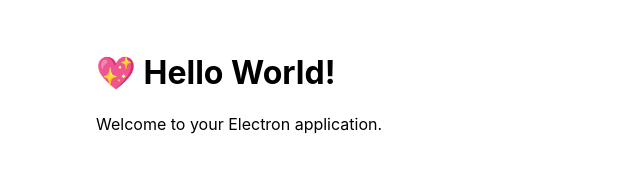
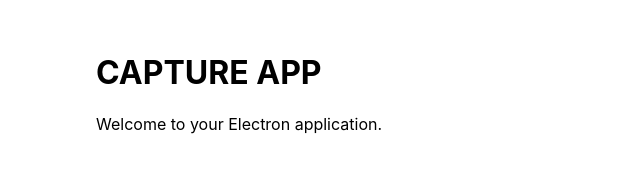
Before and after one commit to annis94/captureDecran, an Electron app: page captureDecran/src/index.html in a window 800 px wide. Shown: the whole page, without its empty margins (0-640 px from the left). Drawn offline with Linux system fonts and the light colour scheme.

Commit message:
Update index.html

```diff
--- a/captureDecran/src/index.html
+++ b/captureDecran/src/index.html
@@ -6,7 +6,7 @@
     <link rel="stylesheet" href="index.css" />
   </head>
   <body>
-    <h1>💖 Hello World!</h1>
+    <h1>CAPTURE APP</h1>
     <p>Welcome to your Electron application.</p>
   </body>
 </html>
```
